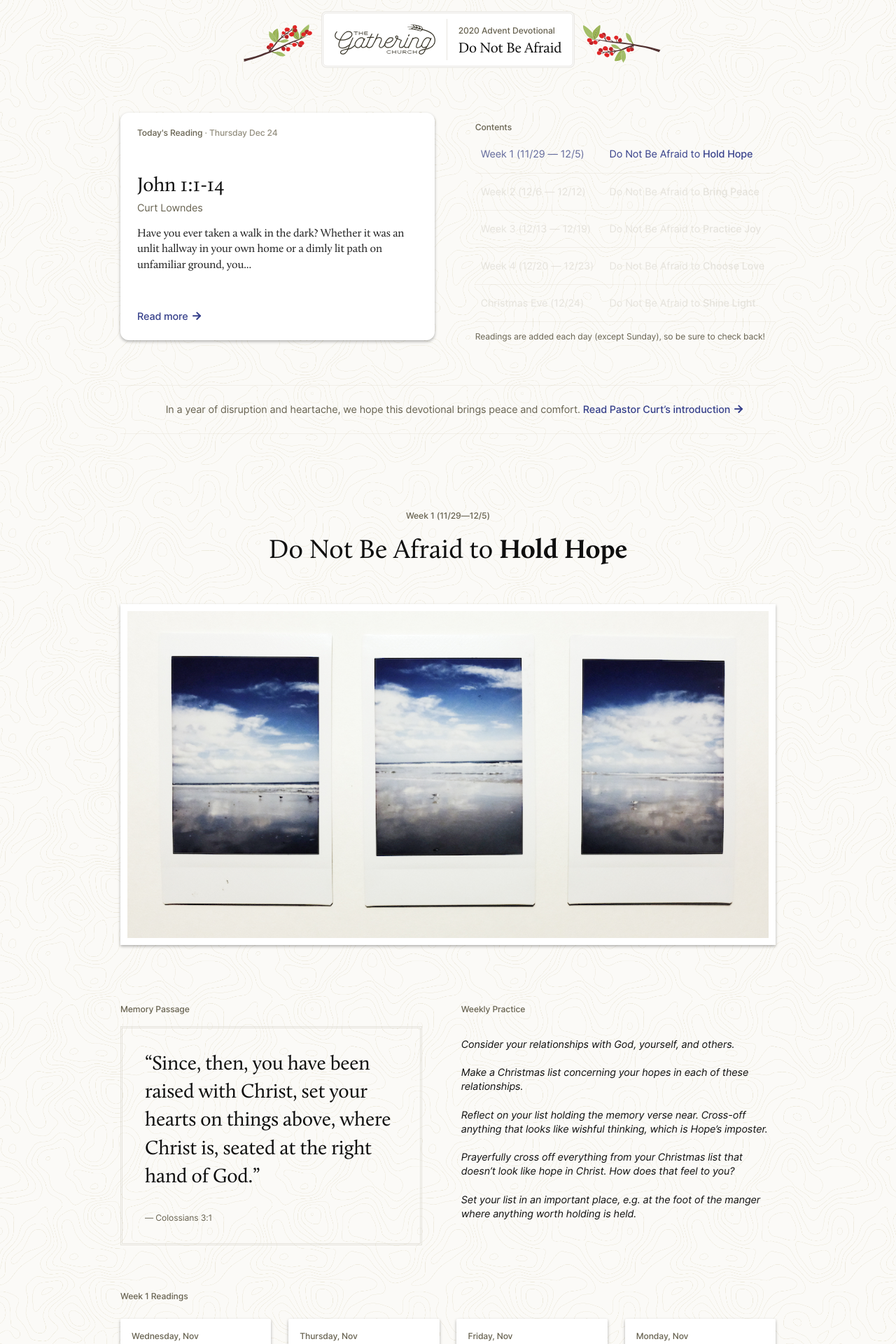
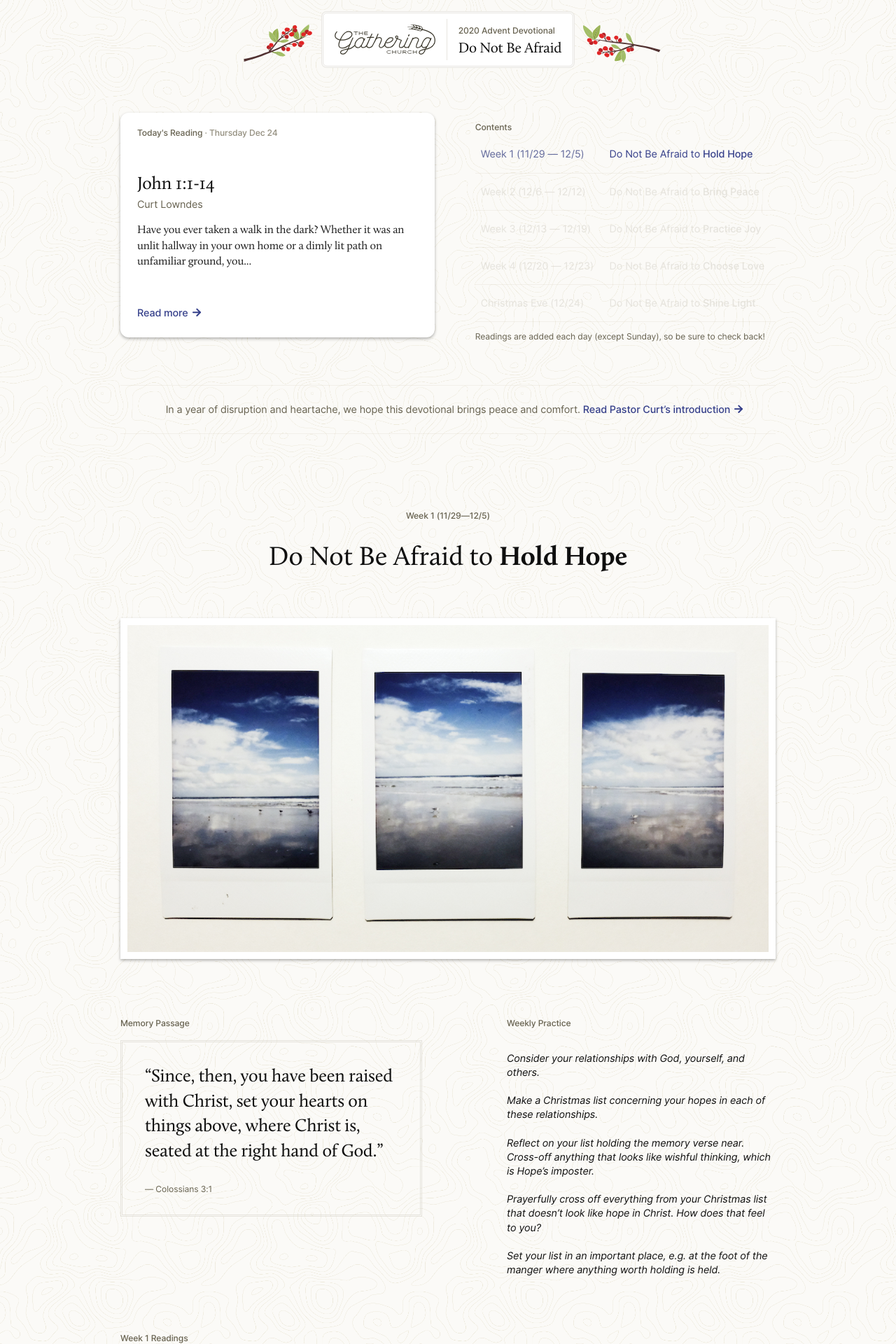
Before and after one commit to brandorn/gc-advent, a Jekyll site: the page built from index.html, in a window 1280 px wide. Shown: the top 1920 px of the page at 70% size. Built offline with Jekyll 4.4.1, drawn with Linux system fonts in a browser that asks for light colours; some of the changed text lies outside the part shown.

Commit message:
Fixes some style

```diff
--- a/_config.yml
+++ b/_config.yml
@@ -7,12 +7,12 @@
 week_1_practice: Consider your relationships with God, yourself, and others. <br> <br> Make a Christmas list concerning your hopes in each of these relationships. <br> <br> Reflect on your list holding the memory verse near. Cross-off anything that looks like wishful thinking, which is Hope’s imposter. <br> <br> Prayerfully cross off everything from your Christmas list that doesn’t look like hope in Christ. How does that feel to you? <br> <br> Set your list in an important place, e.g. at the foot of the manger where anything worth holding is held.
 
 week_2_theme: Bring Peace
-week_2_passage: “I have told you these things, so that in me you may have peace. In this world you will have trouble. But take heart! I have overcome the world.’
+week_2_passage: “I have told you these things, so that in me you may have peace. In this world you will have trouble. But take heart! I have overcome the world.”
 week_2_passage_verse: — John 16:33
 week_2_practice: Make a short list of words or very brief phrases that bring you a sense of God’s peace. Don’t worry if they seem not to make sense. The Holy Spirit understands them perfectly. <br> <br> In so much as you are able, retreat to a quiet place. Outdoor spaces are especially nice.<br> <br> Repeat the words or phrases slowly, out loud if you are able, until it seems that the cells in your body have rested themselves in their oneness with Christ.<br> <br> With a relaxed inhale and exhale conclude by saying, “Thank you, Jesus.”
 
 week_3_theme: Practice Joy
-week_3_passage: “I have much to write to you, but do not want to use paper and ink. Instead, I hope to visit you and talk with you face to face, so that our joy may be complete.’
+week_3_passage: “I have much to write to you, but do not want to use paper and ink. Instead, I hope to visit you and talk with you face to face, so that our joy may be complete.”
 week_3_passage_verse: — 2 John 1:12
 week_3_practice: Think of someone you have not seen in a good while. Select a person, couple or family who you used to see quite regularly. <br> <br> Write a Christmas card to them in your own handwriting. Include a specific memory of a time when you were together face to face. Recall a detail about that time and linger there. In doing so, you practice giving joy to yourself and to the person you are writing. <br> <br> If possible, walk the card to the mailbox imaging that Jesus and you are walking there together.
 
--- a/src/styles/_sass/_nav.scss
+++ b/src/styles/_sass/_nav.scss
@@ -66,7 +66,7 @@
 
 	 	&:hover { transform: scale(1.04);	}
 
- 		&:active { transform: scale(1.02); }
+ 		&:active { transform: scale(1.03); }
 	}
 
  .nav-content {
--- a/src/styles/_sass/_pages.scss
+++ b/src/styles/_sass/_pages.scss
@@ -74,7 +74,6 @@
 
 		@media all and (max-width: $break-small) {
 			margin-top: 3rem;
-			text-align: inherit;
 			width: auto;
 		}
 
@@ -95,6 +94,8 @@
 
 			a {
 				text-decoration: none;
+
+				p { transition: all 200ms; }
 
 				p.week-link {
 					border-radius: 8px;
@@ -118,7 +119,10 @@
 				}
 
 				&:hover {
-					p { background: $blue-05; }
+					p {
+						background: $blue-05;
+						transition: all 200ms;
+					}
 
 					p:after {
 						opacity: 1;
@@ -139,8 +143,6 @@
 					display: block;
 					width: auto;
 				}
-
-				@media all and (max-width: $break-small) { display: inline-block; }
 			}
 		} // .week-link
 
@@ -209,6 +211,7 @@
 			font-family: $serif;
 			font-size: 2.4rem;
 			font-weight: normal;
+			line-height: 110%;
 
 			span { font-weight: bold; }
 		}
@@ -256,7 +259,8 @@
 		} // .memory-passage
 
 		.weekly-practice {
-			width: 48%;
+			margin-left: 2rem;
+			max-width: 24rem;
 
 			@media all and (max-width: $break-small) {
 				margin: 2rem auto;
--- a/src/styles/_sass/_type.scss
+++ b/src/styles/_sass/_type.scss
@@ -190,7 +190,7 @@
 
 @mixin serif-extra-large {
   font-family: $serif;
-  font-size: 1.8rem;
+  font-size: 1.6rem;
   font-style: normal;
   font-weight: normal;
   letter-spacing: -0.009em;
```
